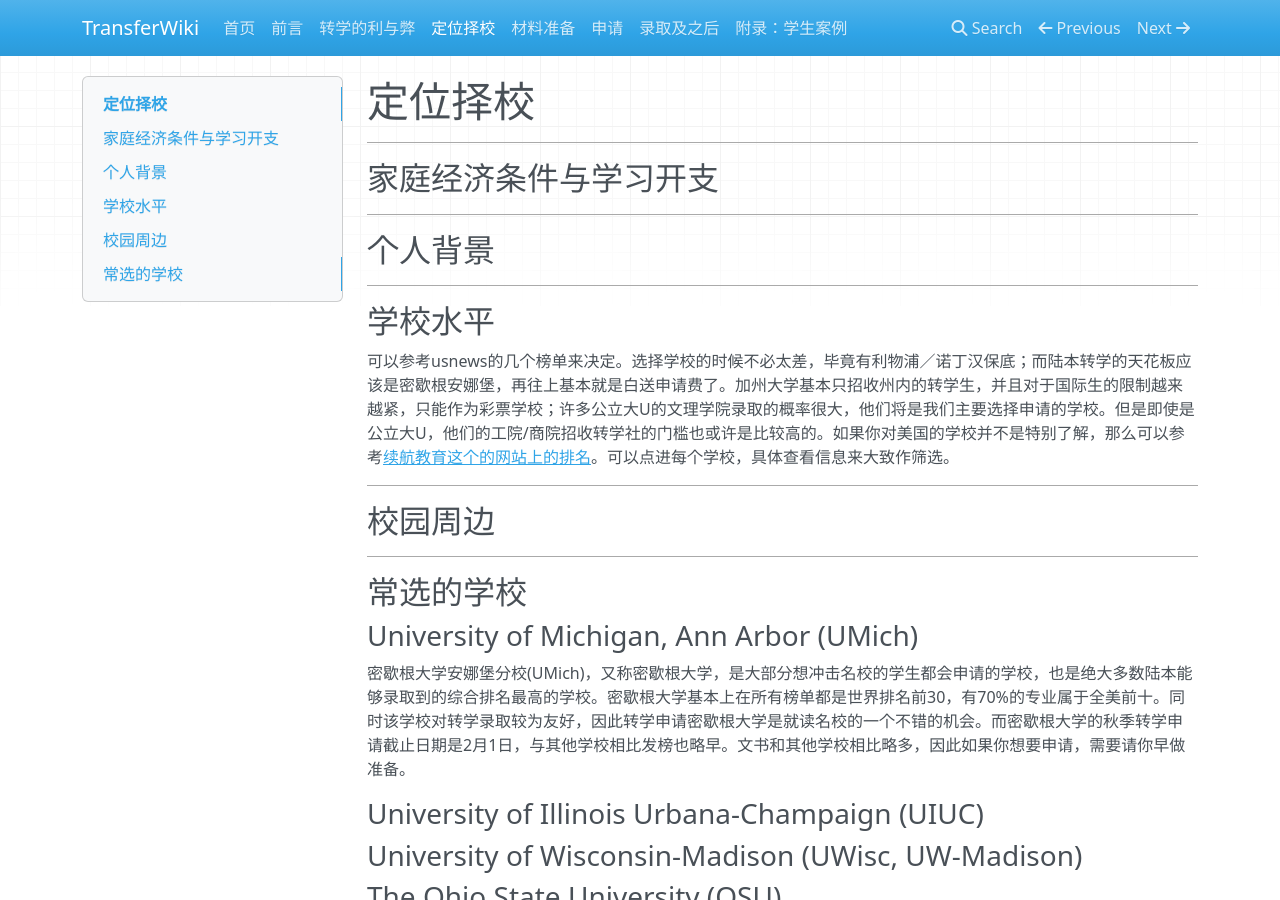
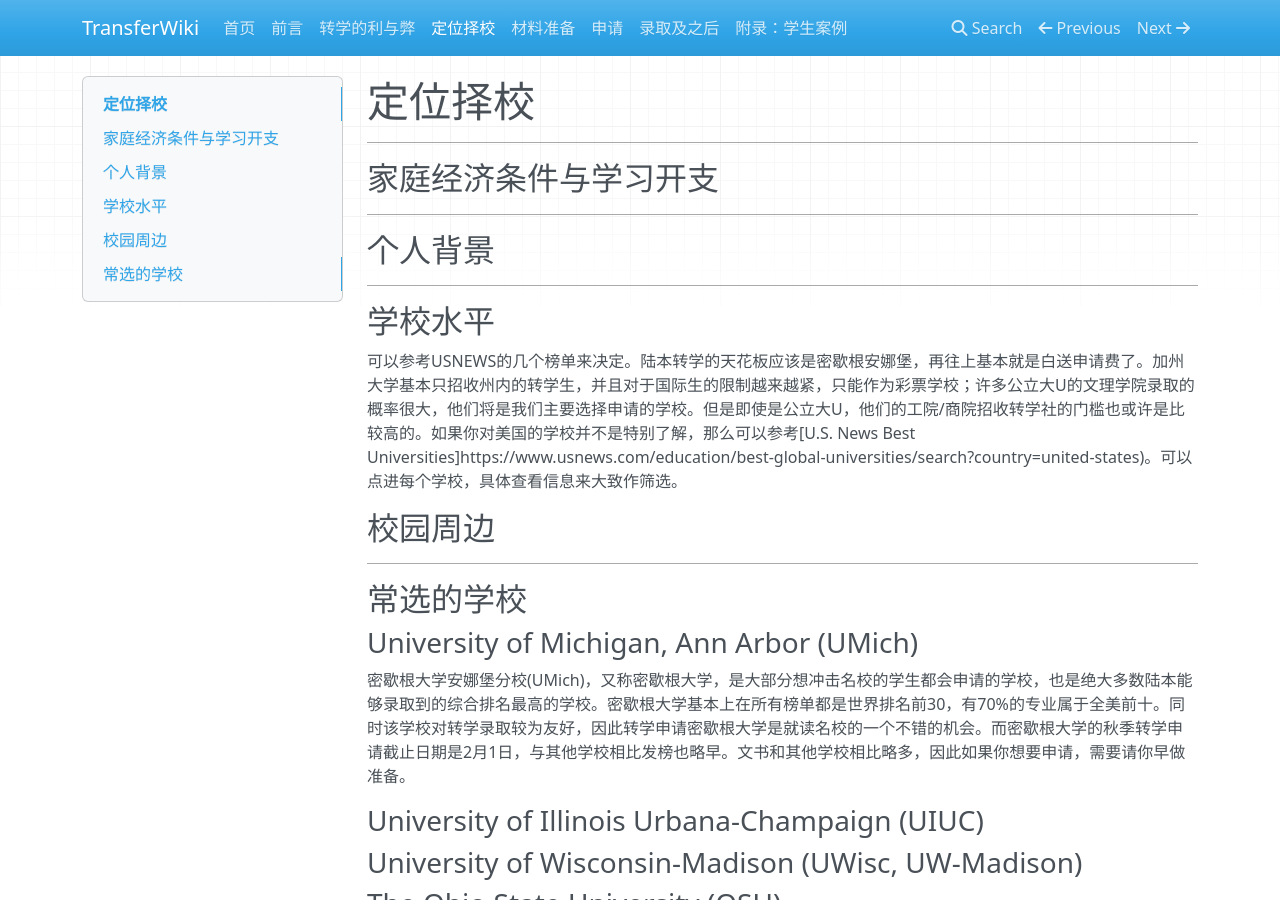
Before and after one commit to SihanXU/TransferWiki, an MkDocs documentation site: the page built from docs/school.md, in a window 1280 px wide and 900 px high. Built offline with MkDocs 1.6.1, drawn with Linux system fonts in a browser that asks for light colours; nearby versions of some CDN libraries.

Commit message:
Update school.md

```diff
--- a/docs/school.md
+++ b/docs/school.md
@@ -12,8 +12,7 @@
 
 ## 学校水平
 
-可以参考usnews的几个榜单来决定。选择学校的时候不必太差，毕竟有利物浦／诺丁汉保底；而陆本转学的天花板应该是密歇根安娜堡，再往上基本就是白送申请费了。加州大学基本只招收州内的转学生，并且对于国际生的限制越来越紧，只能作为彩票学校；许多公立大U的文理学院录取的概率很大，他们将是我们主要选择申请的学校。但是即使是公立大U，他们的工院/商院招收转学社的门槛也或许是比较高的。如果你对美国的学校并不是特别了解，那么可以参考[续航教育这个的网站上的排名](https://www.forwardpathway.com/ranking)。可以点进每个学校，具体查看信息来大致作筛选。
-***
+可以参考USNEWS的几个榜单来决定。陆本转学的天花板应该是密歇根安娜堡，再往上基本就是白送申请费了。加州大学基本只招收州内的转学生，并且对于国际生的限制越来越紧，只能作为彩票学校；许多公立大U的文理学院录取的概率很大，他们将是我们主要选择申请的学校。但是即使是公立大U，他们的工院/商院招收转学社的门槛也或许是比较高的。如果你对美国的学校并不是特别了解，那么可以参考[U.S. News Best Universities]https://www.usnews.com/education/best-global-universities/search?country=united-states)。可以点进每个学校，具体查看信息来大致作筛选。
 
 ## 校园周边
 
```
